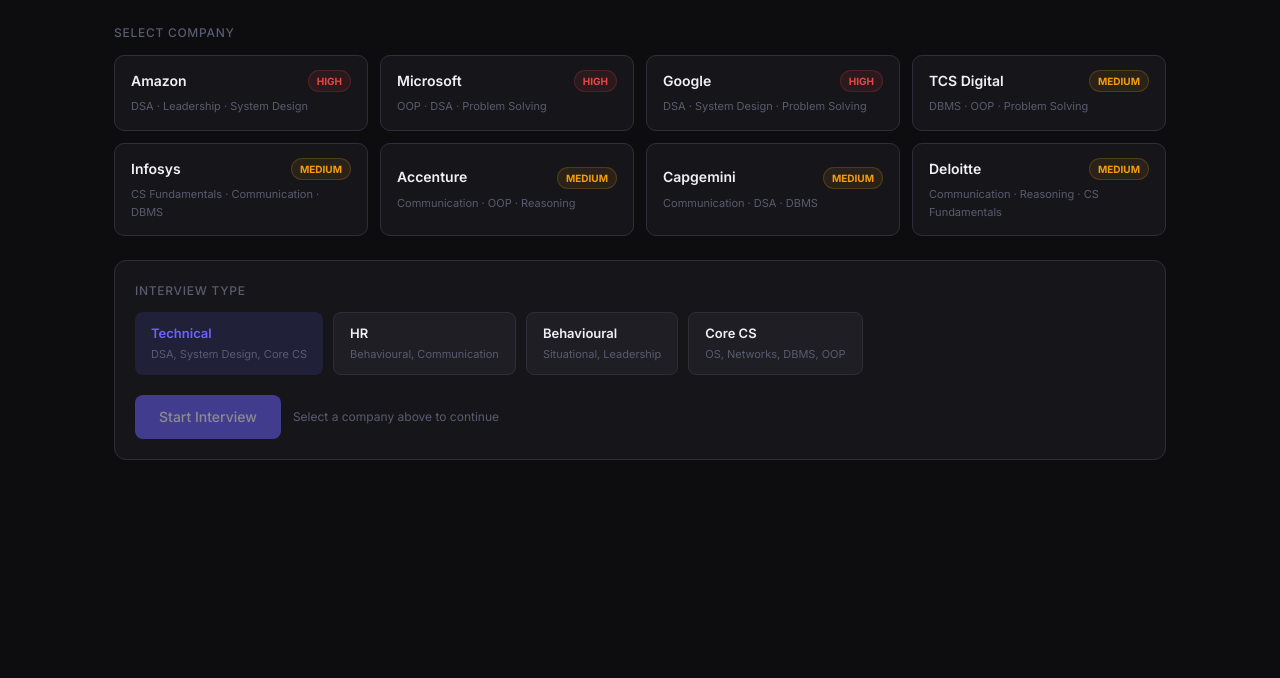
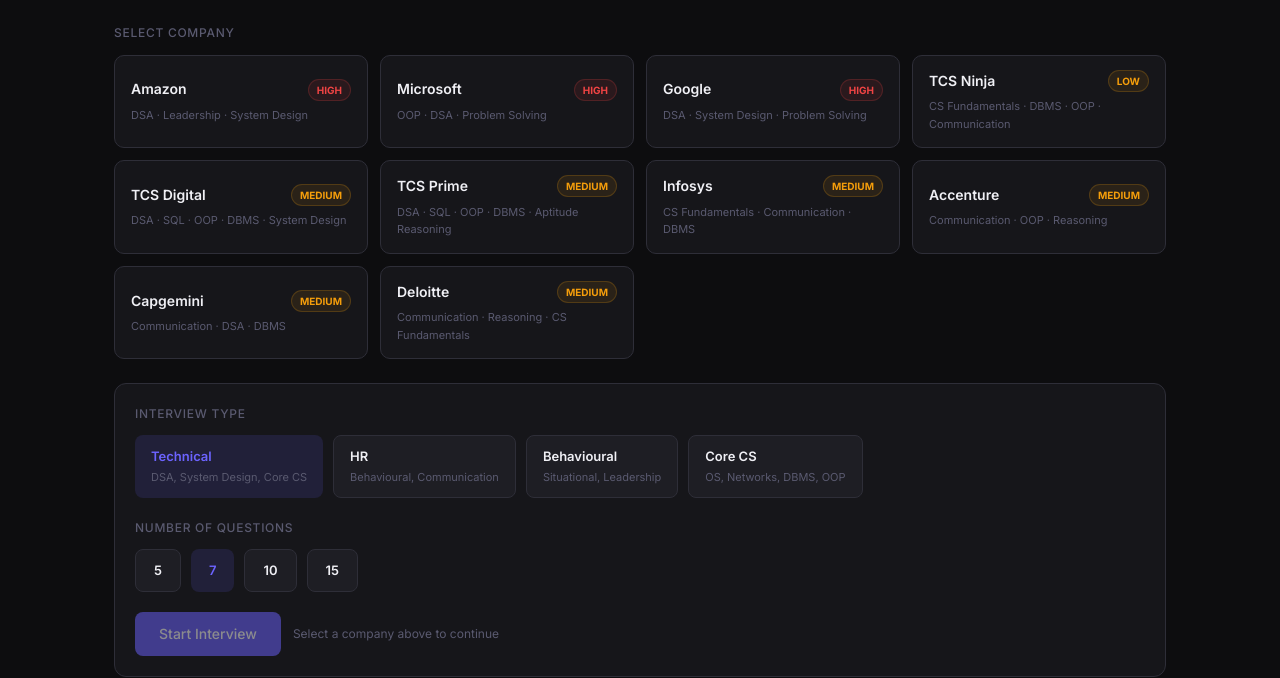
Before and after one commit to MNIAJ/adaptive-ai-interview-platform, a React (Vite) app in the folder frontend/: page / in a window 1280 px wide. Shown: the part 272-950 px from the top of the page. Before the commit the page ends 800 px from the top, so only its background shows below. Built offline with nearby package versions, Linux system fonts and the light colour scheme; no server answers; sample sign-in values are in the browser's storage.

Commit message:
Update interview dashboard

```diff
--- a/frontend/src/pages/Dashboard.jsx
+++ b/frontend/src/pages/Dashboard.jsx
@@ -1,16 +1,20 @@
-import { useState } from 'react'
+import { useState, useEffect } from 'react'
 import { useNavigate } from 'react-router-dom'
 import api from '../api/axios.js'
 
 const COMPANIES = [
-  { name: 'Amazon',    difficulty: 'HIGH',   color: '#ff9900', topics: 'DSA · Leadership · System Design' },
-  { name: 'Microsoft', difficulty: 'HIGH',   color: '#00a1f1', topics: 'OOP · DSA · Problem Solving' },
-  { name: 'Google',    difficulty: 'HIGH',   color: '#34a853', topics: 'DSA · System Design · Problem Solving' },
-  { name: 'TCS Digital', difficulty: 'MEDIUM', color: '#6c63ff', topics: 'DBMS · OOP · Problem Solving' },
-  { name: 'Infosys',   difficulty: 'MEDIUM', color: '#007cc3', topics: 'CS Fundamentals · Communication · DBMS' },
+  { name: 'Amazon', difficulty: 'HIGH', color: '#ff9900', topics: 'DSA · Leadership · System Design' },
+  { name: 'Microsoft', difficulty: 'HIGH', color: '#00a1f1', topics: 'OOP · DSA · Problem Solving' },
+  { name: 'Google', difficulty: 'HIGH', color: '#34a853', topics: 'DSA · System Design · Problem Solving' },
+
+  { name: 'TCS Ninja', difficulty: 'LOW', color: '#6c63ff', topics: 'CS Fundamentals · DBMS · OOP · Communication' },
+  { name: 'TCS Digital', difficulty: 'MEDIUM', color: '#6c63ff', topics: 'DSA · SQL · OOP · DBMS · System Design' },
+  { name: 'TCS Prime', difficulty: 'MEDIUM', color: '#6c63ff', topics: 'DSA · SQL · OOP · DBMS · Aptitude Reasoning' },
+
+  { name: 'Infosys', difficulty: 'MEDIUM', color: '#007cc3', topics: 'CS Fundamentals · Communication · DBMS' },
   { name: 'Accenture', difficulty: 'MEDIUM', color: '#a100ff', topics: 'Communication · OOP · Reasoning' },
   { name: 'Capgemini', difficulty: 'MEDIUM', color: '#0070ad', topics: 'Communication · DSA · DBMS' },
-  { name: 'Deloitte',  difficulty: 'MEDIUM', color: '#86bc25', topics: 'Communication · Reasoning · CS Fundamentals' },
+  { name: 'Deloitte', difficulty: 'MEDIUM', color: '#86bc25', topics: 'Communication · Reasoning · CS Fundamentals' },
 ]
 
 const INTERVIEW_TYPES = [
@@ -20,15 +24,30 @@ const INTERVIEW_TYPES = [
   { value: 'CORE_CS',    label: 'Core CS',     desc: 'OS, Networks, DBMS, OOP' },
 ]
 
+const QUESTION_COUNTS = [5, 7, 10, 15]
+
 export default function Dashboard() {
   const [selectedCompany, setSelectedCompany] = useState(null)
   const [interviewType, setInterviewType] = useState('TECHNICAL')
+  const [totalQuestions, setTotalQuestions] = useState(7)
   const [resumeFile, setResumeFile] = useState(null)
   const [resumeResult, setResumeResult] = useState(null)
+  const [resumeLoading, setResumeLoading] = useState(true)
   const [uploading, setUploading] = useState(false)
   const [starting, setStarting] = useState(false)
   const [error, setError] = useState('')
   const navigate = useNavigate()
+
+  useEffect(() => {
+    let cancelled = false
+    api.get('/resume/me')
+        .then(res => {
+          if (!cancelled && res.status === 200 && res.data) setResumeResult(res.data)
+        })
+        .catch(() => { /* no resume yet, or fetch failed — leave the upload prompt showing */ })
+        .finally(() => { if (!cancelled) setResumeLoading(false) })
+    return () => { cancelled = true }
+  }, [])
 
   async function handleUpload(e) {
     e.preventDefault()
@@ -47,7 +66,7 @@ export default function Dashboard() {
     if (!selectedCompany) { setError('Select a company first'); return }
     setStarting(true); setError('')
     try {
-      const res = await api.post('/interview/start', { companyName: selectedCompany.name, interviewType })
+      const res = await api.post('/interview/start', { companyName: selectedCompany.name, interviewType, totalQuestions })
       sessionStorage.setItem('currentQuestion', JSON.stringify(res.data))
       navigate(`/interview/${res.data.sessionId}`)
     } catch (err) { setError(err.response?.data?.error || 'Could not start interview') }
@@ -73,7 +92,9 @@ export default function Dashboard() {
           <div style={{ display: 'flex', alignItems: 'center', justifyContent: 'space-between', flexWrap: 'wrap', gap: 12 }}>
             <div>
               <p style={{ fontWeight: 500, color: 'var(--text-primary)', marginBottom: 2 }}>Resume Analysis</p>
-              <p style={{ fontSize: 12, color: 'var(--text-muted)' }}>Upload your PDF to auto-detect skills and personalise questions</p>
+              <p style={{ fontSize: 12, color: 'var(--text-muted)' }}>
+                {resumeResult ? 'Re-upload to replace your saved resume analysis' : 'Upload your PDF to auto-detect skills and personalise questions'}
+              </p>
             </div>
             <form onSubmit={handleUpload} style={{ display: 'flex', gap: 10, alignItems: 'center' }}>
               <label style={{
@@ -90,6 +111,9 @@ export default function Dashboard() {
               )}
             </form>
           </div>
+          {resumeLoading && (
+              <p style={{ marginTop: 14, fontSize: 12, color: 'var(--text-muted)' }}>Checking for a saved resume...</p>
+          )}
           {resumeResult && (
               <div style={{ marginTop: 14, paddingTop: 14, borderTop: '1px solid var(--border)' }}>
                 <p style={{ fontSize: 12, color: 'var(--text-muted)', marginBottom: 8 }}>Skills detected from your resume:</p>
@@ -130,7 +154,7 @@ export default function Dashboard() {
           ))}
         </div>
 
-        {/* Interview Type + Start */}
+        {/* Interview Type + Question Count + Start */}
         <div className="card" style={{ padding: 20 }}>
           <p style={{ fontSize: 12, fontWeight: 500, color: 'var(--text-muted)', marginBottom: 12, textTransform: 'uppercase', letterSpacing: '0.06em' }}>Interview type</p>
           <div style={{ display: 'flex', gap: 10, flexWrap: 'wrap', marginBottom: 20 }}>
@@ -146,6 +170,22 @@ export default function Dashboard() {
                 </button>
             ))}
           </div>
+
+          <p style={{ fontSize: 12, fontWeight: 500, color: 'var(--text-muted)', marginBottom: 12, textTransform: 'uppercase', letterSpacing: '0.06em' }}>Number of questions</p>
+          <div style={{ display: 'flex', gap: 10, flexWrap: 'wrap', marginBottom: 20 }}>
+            {QUESTION_COUNTS.map(n => (
+                <button key={n} onClick={() => setTotalQuestions(n)} style={{
+                  background: totalQuestions === n ? 'var(--accent-dim)' : 'var(--bg-raised)',
+                  border: `1px solid ${totalQuestions === n ? 'var(--accent)88' : 'var(--border)'}`,
+                  borderRadius: 8, padding: '10px 18px', cursor: 'pointer',
+                  fontWeight: 600, fontSize: 13, color: totalQuestions === n ? 'var(--accent)' : 'var(--text-primary)',
+                  transition: 'all 0.15s'
+                }}>
+                  {n}
+                </button>
+            ))}
+          </div>
+
           <div style={{ display: 'flex', alignItems: 'center', gap: 12 }}>
             <button className="btn-primary" onClick={handleStart} disabled={starting || !selectedCompany} style={{ padding: '11px 24px', fontSize: 14 }}>
               {starting ? 'Starting...' : `Start ${selectedCompany ? selectedCompany.name : ''} Interview`}
```
